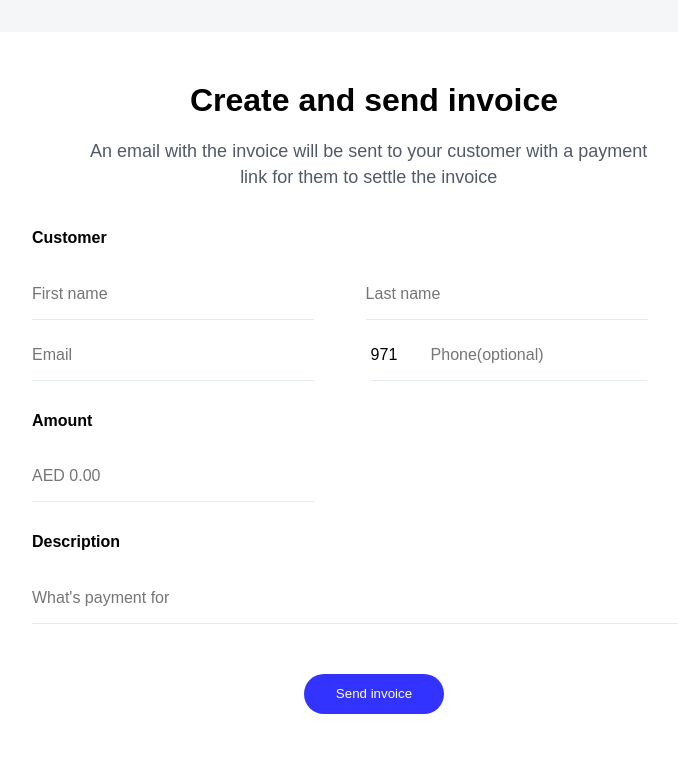
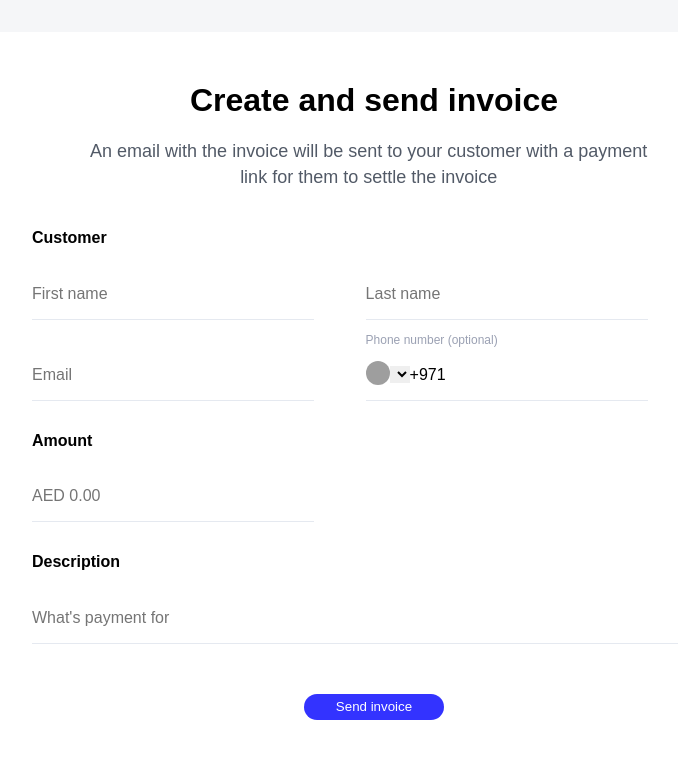
Before and after one commit to bumsyalao/mamo-app, a React (Create React App) app: page /create-invoice in a window 1280 px wide. Shown: the top 758 px of the page, without its empty margins (266-944 px from the left). Built offline with nearby package versions, Linux system fonts and the light colour scheme; grey boxes are pictures that could not be loaded.

Commit message:
finish invoice form

```diff
--- a/package.json
+++ b/package.json
@@ -17,6 +17,8 @@
     "react": "^18.2.0",
     "react-dom": "^18.2.0",
     "react-hook-form": "^7.39.3",
+    "react-phone-input-2": "^2.15.1",
+    "react-phone-number-input": "^3.2.13",
     "react-router-dom": "^6.4.3",
     "react-scripts": "^5.0.1",
     "typescript": "^4.8.4",
--- a/src/components/Forms/CreateInvoiceForm.tsx
+++ b/src/components/Forms/CreateInvoiceForm.tsx
@@ -1,17 +1,16 @@
 import React from 'react';
-import { useForm } from "react-hook-form";
+import { useForm, Controller } from "react-hook-form";
 import { Button } from '../Button';
 import { yupResolver } from "@hookform/resolvers/yup";
-import * as Yup from "yup";
+import * as Yup from 'yup';
 import { regexData } from '../../util/constants';
 import { useNavigate } from 'react-router-dom';
-
+import PhoneInput from 'react-phone-number-input';
 
 type CreateInvoiceDataType = {
     firstName: string;
     lastName: string;
     email: string;
-    phoneNumberCode: string;
     phoneNumber: string;
     amount: number;
     description: string;
@@ -20,6 +19,7 @@ type CreateInvoiceDataType = {
 
 export const CreateInvoiceForm = () => {
     const navigate = useNavigate();
+    const [countryCode, setCountryCode] = React.useState("AE");
 
 
     const validationSchema = Yup.object().shape({
@@ -36,17 +36,13 @@ export const CreateInvoiceForm = () => {
             .required('Please enter your customer’s email')
             .email()
             .matches(regexData['emailRegex']),
-        phoneNumberCode: Yup.string(),
         phoneNumber: Yup.string(),
         amount: Yup.number().required('An amount is required '),
         description: Yup.string().required('Please add a description'),
     });
 
-    const { register, handleSubmit, formState: { errors }, trigger } = useForm<CreateInvoiceDataType>({
+    const { register, handleSubmit, formState: { errors }, control } = useForm<CreateInvoiceDataType>({
         resolver: yupResolver(validationSchema),
-        defaultValues: {
-            phoneNumberCode: '971',
-        },
         mode: 'onChange',
     });
 
@@ -64,12 +60,12 @@ export const CreateInvoiceForm = () => {
 
             <h4>Customer</h4>
             <div className='flex'>
-                <div className='input-field'>
+                <div className={`input-field ${errors.firstName ? 'input-field-with-error' : ''}`}>
                     <input {...register('firstName')} placeholder="First name" />
                     {errors.firstName && <span>{errors.firstName.message}</span>}
 
                 </div>
-                <div className='input-field'>
+                <div className={`input-field ${errors.lastName ? 'input-field-with-error' : ''}`}>
                     <input {...register("lastName")} placeholder="Last name" />
                     {errors.lastName && <span>{errors.lastName.message}</span>}
 
@@ -78,27 +74,38 @@ export const CreateInvoiceForm = () => {
             </div>
 
             <div className='flex'>
-                <div className={'input-field'}>
+                <div className={`input-field input-field-email ${errors.email ? 'input-field-with-error' : ''}`}>
                     <input {...register("email")} placeholder="Email" />
                     {errors.email && <span>{errors.email.message}</span>}
 
                 </div>
 
                 <div className='input-field-phone'>
-                    <input className='input-phone-code' {...register("phoneNumberCode")} />
-                    <input className='input-phone' {...register("phoneNumber")} placeholder="Phone(optional)" />
+                    <label>Phone number (optional)</label>
+                    <Controller
+                        name="phoneNumber"
+                        control={control}
+                        render={({ field }) => (
+                            <PhoneInput
+                                {...field}
+                                onCountryChange={(v) => setCountryCode(v as string)}
+                                limitMaxLength={true}
+                                international={true}
+                                defaultCountry="AE"
+                            />
+                        )}
+                    />
                 </div>
             </div>
 
-
             <h4>Amount</h4>
-            <div className='input-field'>
+            <div className={`input-field ${errors.amount ? 'input-field-with-error' : ''}`}>
                 <input {...register("amount")} placeholder="AED 0.00" />
                 {errors.amount && <span>{errors.amount.message}</span>}
             </div>
 
             <h4>Description</h4>
-            <div className='input-field-full'>
+            <div className={`input-field-full ${errors.description ? 'input-field-with-error' : ''}`}>
                 <input {...register("description")} placeholder="What's payment for" />
                 {errors.description && <span>{errors.description.message}</span>}
 
--- a/src/scss/form.scss
+++ b/src/scss/form.scss
@@ -77,6 +77,13 @@
 
     }
 
+    @media screen and (max-width: 800px) {
+        .flex {
+            flex-direction: column;
+        }
+
+    }
+
     .input-field {
         display: flex;
         flex-direction: column;
@@ -85,7 +92,6 @@
     }
 
     .input-field-full {
-
         display: flex;
         flex-direction: column;
         margin-bottom: 10px;
@@ -101,21 +107,55 @@
         margin-top: 40px;
     }
 
+    .input-field-email {
+        margin-top: 20px;
+    }
+
     .input-field-phone {
-        width: 45%;
 
-        .input-phone-code {
-            width: 60px !important;
+        label {
+            font-size: 12px;
+            line-height: 20px;
+            display: flex;
+            align-items: center;
+            color: #9BA1B3;
         }
 
-        .input-phone-code::after {
-            display: inline;
-            content: "⇓";
+        input {
+            width: 238px;
         }
 
-        .input-phone {
-            width: 78% !important;
+        select {
+            width: 20px;
+            border: none;
         }
+
+        img {
+            border-radius: 20px;
+            height: 24px;
+            width: 24px;
+        }
+
+        .PhoneInput {
+            display: inline-flex;
+            align-items: center;
+        }
+
+        .PhoneInputCountry {
+            display: flex;
+            flex-direction: row-reverse;
+            border-bottom: 1.5px solid #E5E9F0;
+            height: 50px;
+            align-items: center;
+        }
+
+        .phoneNumberCountry {
+            height: 20px;
+            width: 20px;
+            border: none;
+        }
+
+
     }
 
 }
```
Also changed, not shown: src/components/Forms/PhoneCodeSelect.tsx (added, +9 -0 lines), 1 other file (tests, documents, lock files or other folders).
